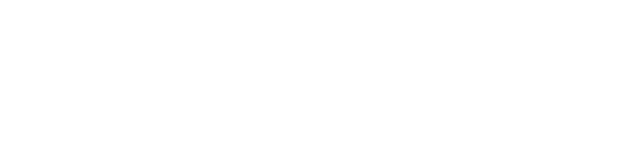
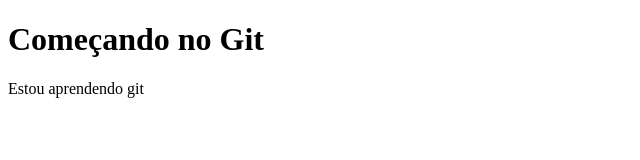
Before and after one commit to DevFredCardoso/git, a plain HTML site: page index.html in a window 1280 px wide. Shown: the whole page, without its empty margins (0-640 px from the left). Drawn offline with Linux system fonts and the light colour scheme.

Commit message:
Criei Titulo e Paragrafo

```diff
--- a/index.html
+++ b/index.html
@@ -3,9 +3,10 @@
 <head>
     <meta charset="UTF-8">
     <meta name="viewport" content="width=device-width, initial-scale=1.0">
-    <title>Document</title>
+    <title>Git</title>
 </head>
 <body>
-
+    <h1>Começando no Git</h1>
+    <p>Estou aprendendo git</p>
 </body>
 </html>
```
